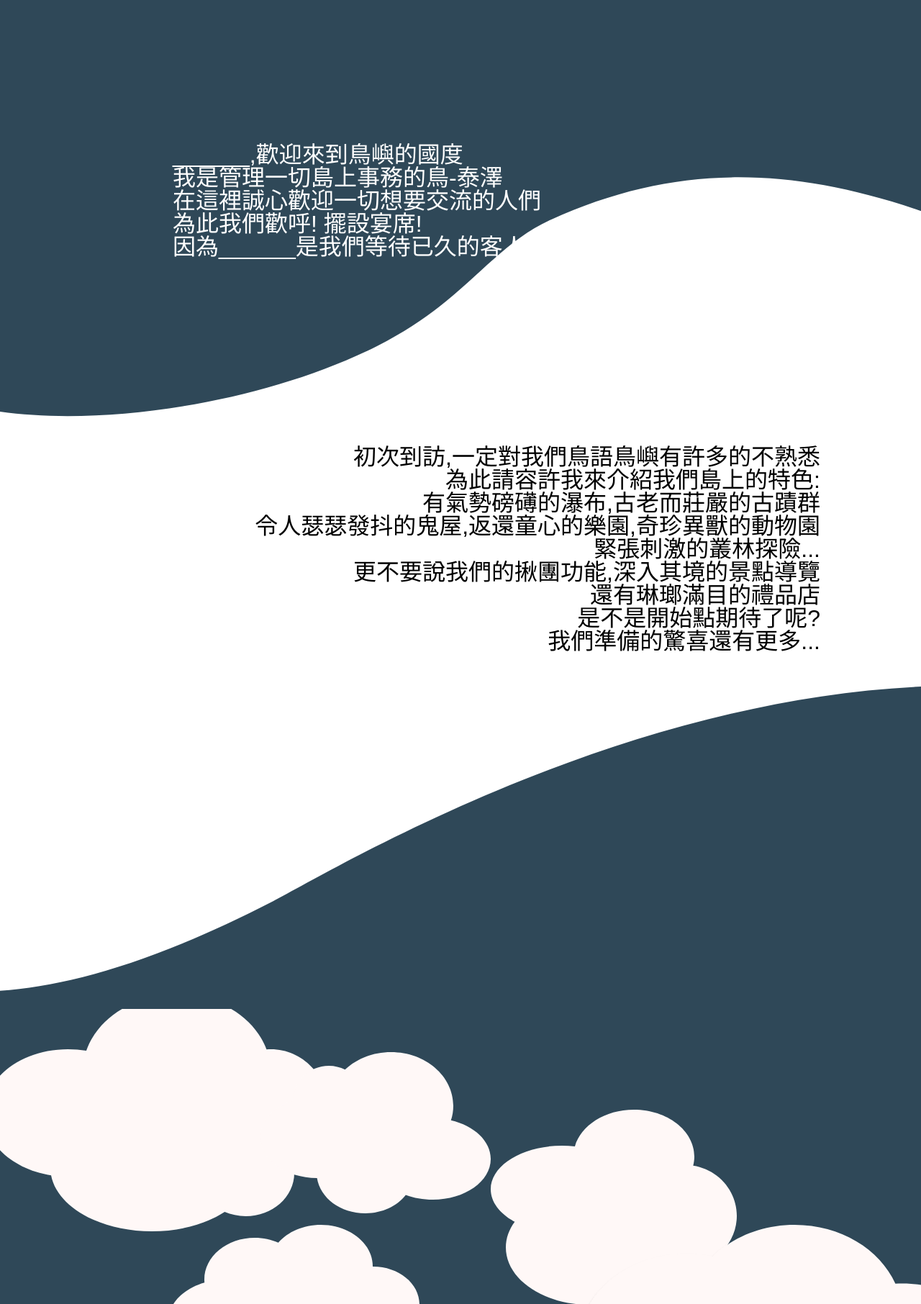
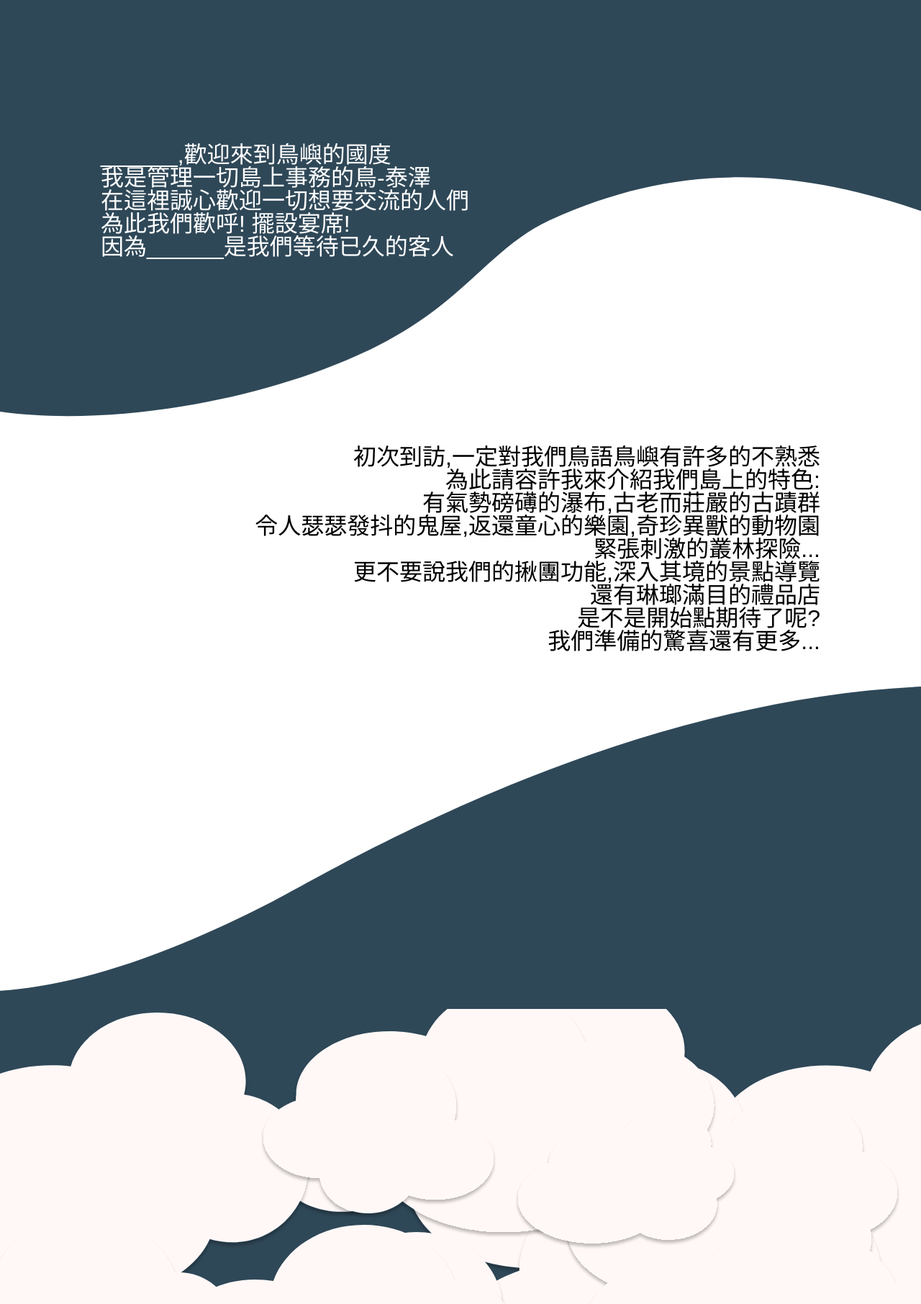
Before and after one commit to renyen00/TGD101_team2, a PHP site: page / in a window 1280 px wide. Shown: the part 2115-3927 px from the top of the page at 72% size. Run offline with PHP 8.4, Linux system fonts and the light colour scheme; style sheets or scripts are compiled from the project's sources; some libraries are stand-ins or nearby versions; some web fonts are replaced.

Commit message:
6/16 小醬 首頁

```diff
--- a/src/index.html
+++ b/src/index.html
@@ -110,7 +110,8 @@
         <img class="index_cloud_4" src="./images/xiaojiang/cloud4.svg" alt="">
         <img class="index_cloud_5" src="./images/xiaojiang/cloud5.svg" alt="">
         <img class="index_cloud_6" src="./images/xiaojiang/cloud6.svg" alt="">
-        <img class="index_cloud_7" src="./images/xiaojiang/cloud7.svg" alt="">
+        <img class="index_cloud_loop" src="./images/xiaojiang/cloud_loop.svg" alt="">
+        <img class="index_cloud_loop2" src="./images/xiaojiang/cloud_loop2.svg" alt="">
     </section>
 
     <script src="https://cdnjs.cloudflare.com/ajax/libs/gsap/3.10.3/gsap.min.js"></script>
--- a/src/sass/page/_index.scss
+++ b/src/sass/page/_index.scss
@@ -64,14 +64,14 @@
     }
     .index_h3_1{
         text-align: right;
-        width: 1000px;
+        width: 1200px;
         margin: 0 auto;
-        padding: 120px;
+        padding: 100px;
     }
     .index_h3_2{
-        width: 1000px;
+        width: 1200px;
         margin: 0 auto;
-        padding: 120px;
+        padding: 100px;
     }
 }
 .index_word_2{
@@ -79,13 +79,13 @@
 
     .index_h3_3{
         text-align: right;
-        width: 1000px;
+        width: 1200px;
         margin: 0 auto;
         padding: 100px;
     }
     .index_h3_4{
 
-        width: 1000px;
+        width: 1200px;
         margin: 0 auto;
         padding: 100px;
     }
@@ -177,26 +177,23 @@
         margin-left: -150px;
         z-index: -5;
     }
-    .index_cloud_7{
+    .index_cloud_loop{
         display: block;
         transform-style: preserve-3d;
         position: absolute;
-        top: 10%;
-        left: 10%;
+        top: 5%;
+        left: 0%;
         margin-top: -100px;
         margin-left: -150px;
         z-index: -7;
     }
-    .index_h3_1{
-        color: black;
-        text-align: right;
+    .index_cloud_loop2{
+        display: block;
+        transform-style: preserve-3d;
         position: absolute;
-        top: 50%;
-        left: 50%;
-        margin-top: -200px;
-        margin-left: 300px;
-        transform-style: preserve-3d;
-        z-index: -2;
-        opacity: 0;
+        top: -5%;
+        left: 40%;
+        z-index: -8;
     }
+
 }
```
Also changed, not shown: src/js/index.js (+30 -33 lines), src/images/xiaojiang/cloud1.svg (added), src/images/xiaojiang/cloud2.svg, src/images/xiaojiang/cloud3.svg, src/images/xiaojiang/cloud4.svg, src/images/xiaojiang/cloud5.svg, src/images/xiaojiang/cloud6.svg, src/images/xiaojiang/cloud7.svg (deleted), src/images/xiaojiang/cloud_loop.svg (added), src/images/xiaojiang/cloud_loop2.svg (added).
